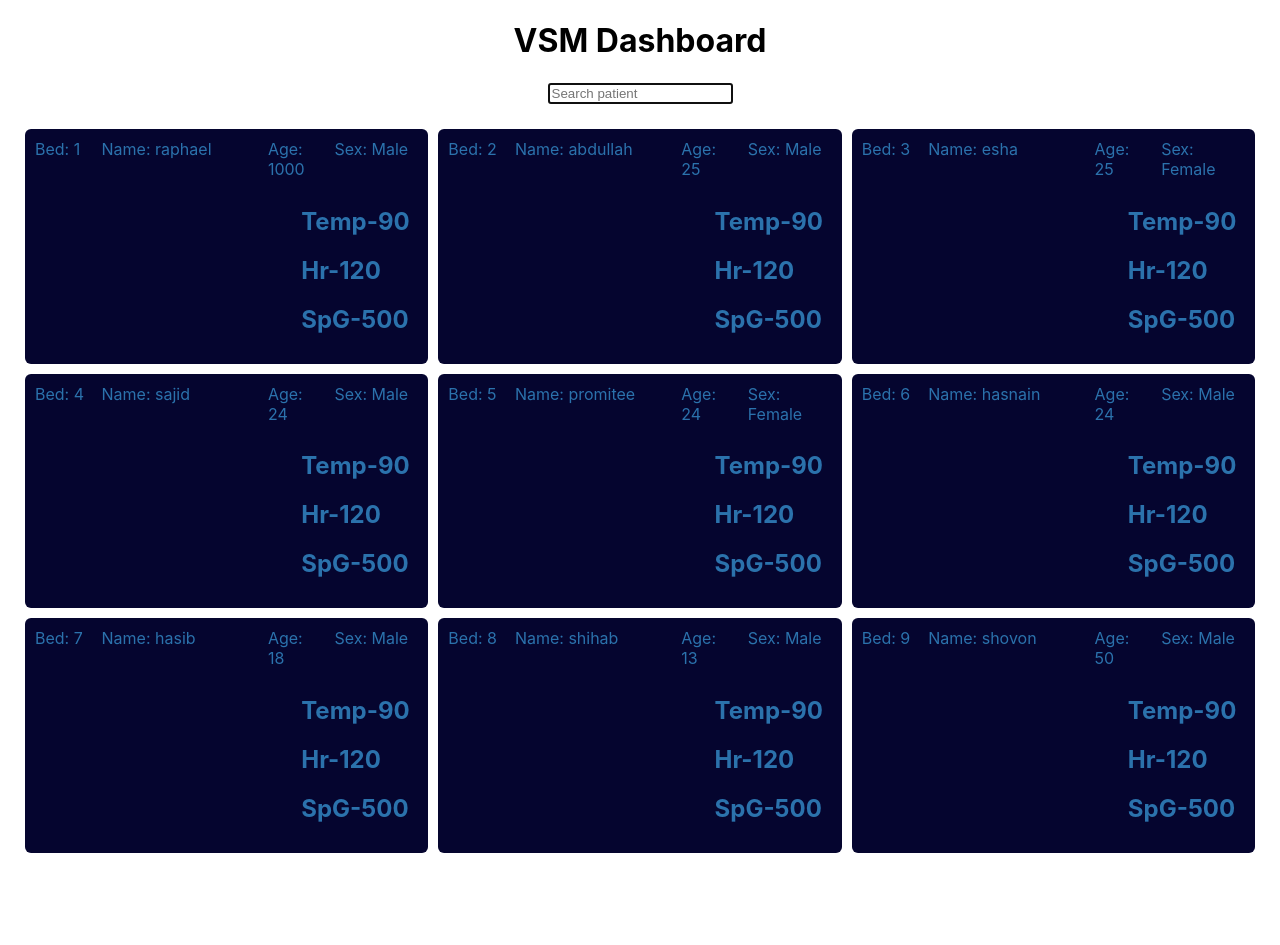
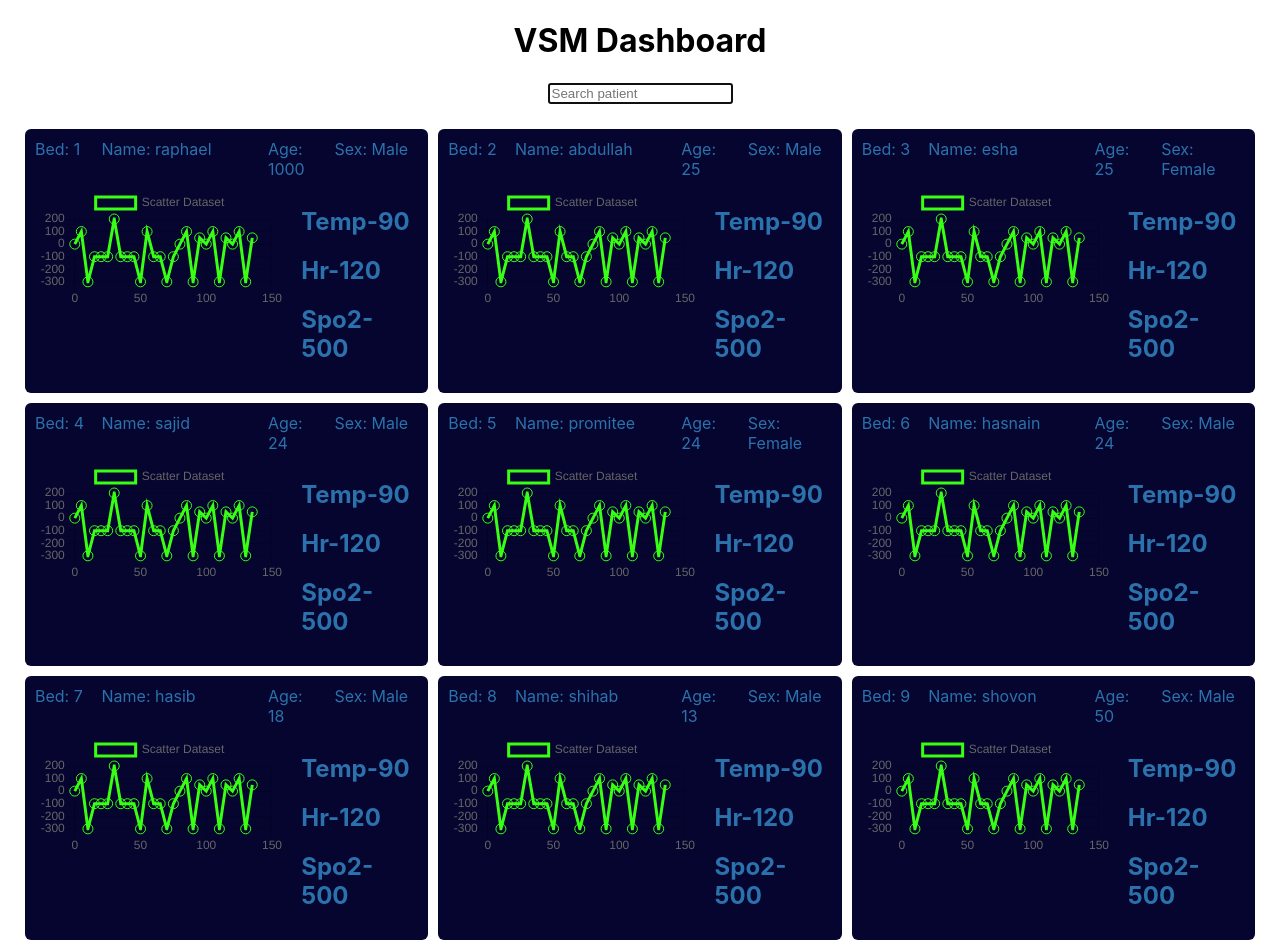
Before and after one commit to AbrarChowdhury/vsm-FrontEnd-digitalOcean, a React (Create React App) app: page / in a window 1280 px wide. Before the commit the page ends 858 px from the top, so only its background shows below. Built offline with nearby package versions, Linux system fonts and the light colour scheme.

Commit message:
chart js inlcuded and working

```diff
--- a/package.json
+++ b/package.json
@@ -7,8 +7,10 @@
     "@testing-library/jest-dom": "^5.11.4",
     "@testing-library/react": "^11.1.0",
     "@testing-library/user-event": "^12.1.10",
+    "chart.js": "^2.9.4",
     "node-sass": "^4.14.1",
     "react": "^17.0.1",
+    "react-chartjs-2": "^2.11.1",
     "react-dom": "^17.0.1",
     "react-router-dom": "^5.2.0",
     "react-scripts": "4.0.1",
--- a/src/components/cards/card/card.component.jsx
+++ b/src/components/cards/card/card.component.jsx
@@ -1,6 +1,7 @@
 import React from 'react'
 import { useHistory } from 'react-router-dom';
 import Grid from '@material-ui/core/Grid';
+import Chart from '../../chart/chart.component'
 import './card.styles.scss'
 function Card({bed,name,age,sex}) {
     let history = useHistory()
@@ -28,11 +29,12 @@ function Card({bed,name,age,sex}) {
            <Header/>
             <Grid container spacing={2}>
                 <Grid item xs={ 8 }>
+                    <Chart/>
                 </Grid>
                 <Grid item xs={ 4 }>
-                <h2>Temp-90</h2>
-                <h2>Hr-120</h2>
-                <h2>SpG-500</h2>
+                    <h2>Temp-90</h2>
+                    <h2>Hr-120</h2>
+                    <h2>Spo2-500</h2>
                 </Grid>
             </Grid>
         </div>
--- a/src/components/chart/chart.component.jsx
+++ b/src/components/chart/chart.component.jsx
@@ -1,21 +1,15 @@
 import React from 'react'
-import Plot from 'react-plotly.js';
+import { Scatter } from 'react-chartjs-2'
+import './chart.styles.scss'
+import config from './chart.config'
 function Chart() {
+
     return (
-        <div>
-        <Plot
-        data={[
-          {
-            x: [1, 2, 3],
-            y: [2, 6, 3],
-            type: 'scatter',
-            mode: 'lines+markers',
-            marker: {color: 'red'},
-          },
-          {type: 'bar', x: [1, 2, 3], y: [2, 5, 3]},
-        ]}
-        layout={ {width: 320, height: 240, title: 'A Fancy Plot'} }
-      />
+        <div className='Line'>
+            <Scatter
+                data= {config.data}
+                options={config.options}
+            />
         </div>
     )
 }
--- /dev/null
+++ b/src/components/chart/chart.config.js
@@ -0,0 +1,117 @@
+const options = {
+    scales: {
+        x: {
+            type: 'linear',
+            position: 'bottom'
+        }
+    },
+    elements: {
+        line: {
+            tension: 0
+        }
+    }
+}
+const data = {
+    datasets: [{
+        label: 'Scatter Dataset',
+            data: [
+            {
+                x: 0,
+                y: 0
+            }, {
+                x: 5,
+                y: 100
+            }, {
+                x: 10,
+                y: -300
+            }, {
+                x: 15,
+                y: -100
+            },
+            {
+                x: 20,
+                y: -100
+            }, {
+                x: 25,
+                y: -100
+            }, {
+                x: 30,
+                y: 200
+            }, {
+                x: 35,
+                y: -100
+            },{
+                x: 40,
+                y: -100
+            }, {
+                x: 45,
+                y: -100
+            }, {
+                x: 50,
+                y: -300
+            }, {
+                x: 55,
+                y: 100
+            },
+            {
+                x: 60,
+                y: -100
+            }, {
+                x: 65,
+                y: -100
+            }, {
+                x: 70,
+                y: -300
+            }, {
+                x: 75,
+                y: -100
+            },{
+                x: 80,
+                y: 0
+            }, {
+                x: 85,
+                y: 100
+            }, {
+                x: 90,
+                y: -300
+            }, {
+                x: 95,
+                y: 50
+            },
+            {
+                x: 100,
+                y: 0
+            }, {
+                x: 105,
+                y: 100
+            }, {
+                x: 110,
+                y: -300
+            }, {
+                x: 115,
+                y: 50
+            },{
+                x: 120,
+                y: 0
+            }, {
+                x: 125,
+                y: 100
+            }, {
+                x: 130,
+                y: -300
+            }, {
+                x: 135,
+                y: 50
+            }
+            ],
+            pointRadius: 5,
+            showLine: true,
+            backgroundColor: 'rgba(0, 0, 0, 0)',
+            borderColor: '#39FF14'
+    }]
+}
+const config={
+    data:data,
+    options: options
+}
+export default config
--- a/src/components/index.js
+++ b/src/components/index.js
@@ -1,2 +1,2 @@
 export { default as Cards } from './cards/cards.component';
-export { default as Patient } from './patient/patienct.component';
+export { default as Patient } from './patient/patient.component';
--- a/src/components/patient/patienct.component.jsx
+++ b/src/components/patient/patient.component.jsx
@@ -1,6 +1,7 @@
 import React from 'react'
 import { useParams } from "react-router-dom";
 import data from '../../data'
+import './patient.styles.scss'
 import Chart from '../chart/chart.component'
 function Patient() {
     let { bed } = useParams();
@@ -11,7 +12,9 @@ function Patient() {
             <h2>Name: {patient.name}</h2>
             <h2>Age: {patient.age}</h2>
             <h2>Sex: {patient.sex}</h2>
-            <Chart/>
+            <div className="chart-container">
+                <Chart/>
+            </div>
         </div>
     )
 }
--- /dev/null
+++ b/src/components/patient/patient.styles.scss
@@ -0,0 +1,6 @@
+.chart-container{
+    background: rgb(8, 8, 51);
+    width: 60vw;
+    margin:auto;
+    padding: 20px;
+}
```
Also changed, not shown: src/components/chart/chart.styles.scss (added), 2 other files (tests, documents, lock files or other folders).
